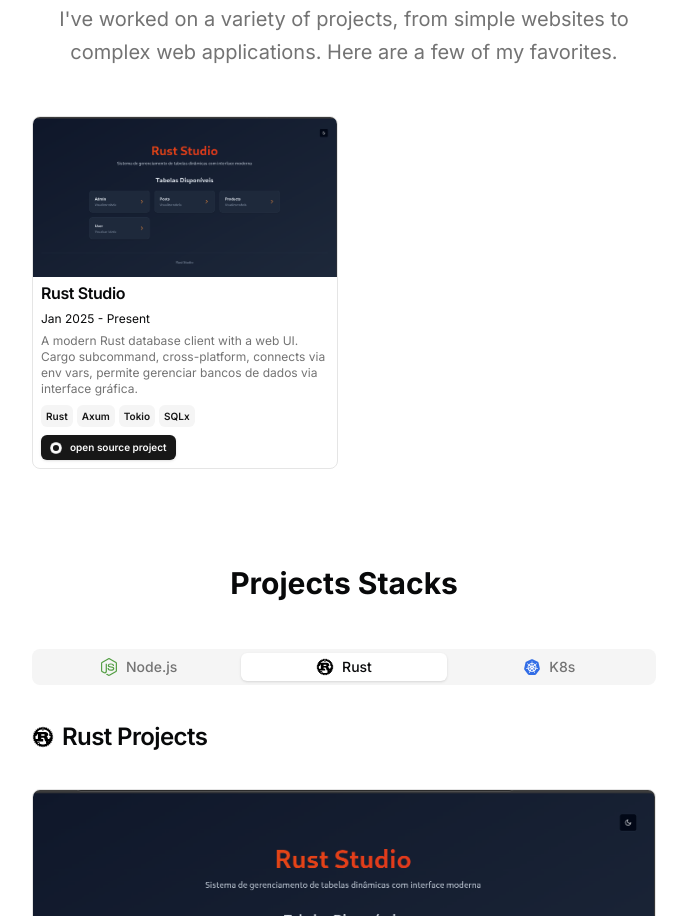
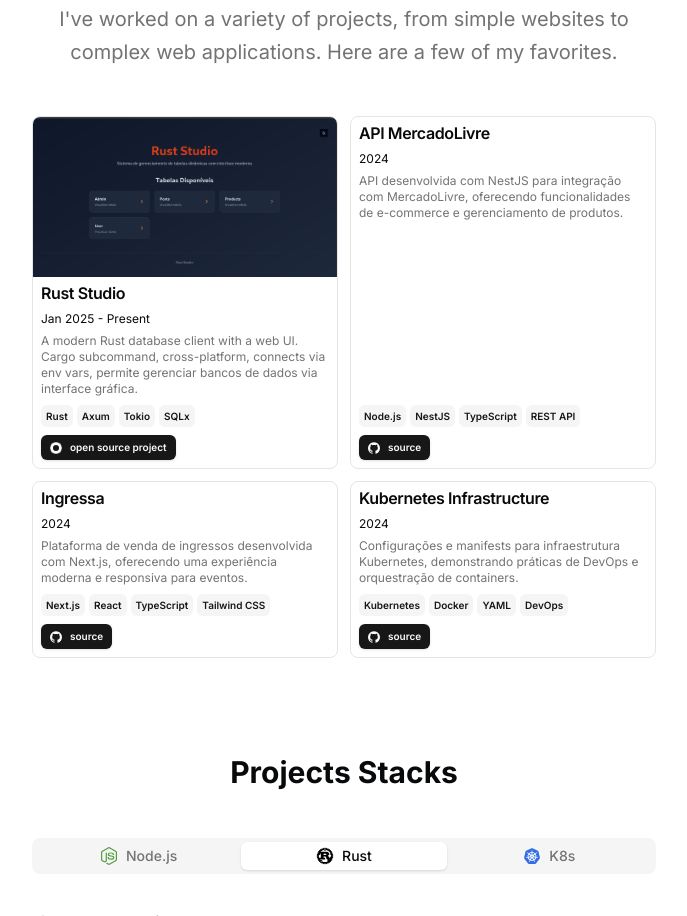
Before and after one commit to ReimaoHenrique/PortfolioHenriqueReimao, a Next.js app: page / in a window 1280 px wide. Shown: the part 1089-2005 px from the top of the page, without its empty margins (296-983 px from the left). Built offline with nearby package versions, Linux system fonts and the light colour scheme.

Commit message:
- Add projects/stack

```diff
--- a/src/app/layout.tsx
+++ b/src/app/layout.tsx
@@ -29,9 +29,10 @@
     images: [
       {
         url: `${DATA.url}${DATA.avatarUrl}`,
-        width: 1200,
-        height: 630,
+        width: 800,
+        height: 600,
         alt: `${DATA.name} - Software Developer`,
+        type: "image/jpeg",
       },
     ],
   },
@@ -51,6 +52,13 @@
     description: DATA.description,
     card: "summary_large_image",
     images: [`${DATA.url}${DATA.avatarUrl}`],
+  },
+  other: {
+    "og:image": `${DATA.url}${DATA.avatarUrl}`,
+    "og:image:width": "800",
+    "og:image:height": "600",
+    "og:image:type": "image/jpeg",
+    "og:image:alt": `${DATA.name} - Software Developer`,
   },
   verification: {
     google: "",
--- a/src/components/Projects-Tabs.tsx
+++ b/src/components/Projects-Tabs.tsx
@@ -104,27 +104,30 @@
         <TabsContent value="k8s">
           <BlurFade delay={BLUR_FADE_DELAY * 3}>
             <Card>
-              <CardHeader>
-                <CardTitle className="flex items-center gap-2">
+              <CardTitle className="mt-10 mb-10 flex items-center gap-2">
                 <Image
                   src="/logo/k8s.svg"
                   alt="Kubernetes"
                   width={22}
                   height={22}
                 />
-                  Kubernetes Projects
+                K8s Projects
               </CardTitle>
-                <CardDescription>
-                  Orquestrando containers como maestro 🐳
-                </CardDescription>
-              </CardHeader>
-              <CardContent className="grid gap-3">
-                <ul className="list-disc ml-4 space-y-1">
-                  <li>Cluster local com Minikube + Podman</li>
-                  <li>Pipeline CI/CD com deploy automático</li>
-                  <li>Observabilidade com Prometheus + Grafana</li>
-                </ul>
-              </CardContent>
+              {DATA.projects
+                .filter((project) => (project as any).stack === "K8s")
+                .map((project, id) => (
+                  <ProjectCard
+                    href={project.href}
+                    key={project.title}
+                    title={project.title}
+                    description={project.description}
+                    dates={project.dates}
+                    tags={project.technologies}
+                    image={project.image}
+                    video={(project as any).video}
+                    links={project.links}
+                  />
+                ))}
             </Card>
           </BlurFade>
         </TabsContent>
--- a/src/data/resume.tsx
+++ b/src/data/resume.tsx
@@ -110,11 +110,11 @@
     {
       title: "Rust Studio",
       stack: "Rust",
-      href: "https://chatcollect.com",
+      href: "https://docs.rs/crate/rust-studio/latest",
       dates: "Jan 2025 - Present",
       active: true,
       description:
-        "A modern Rust database client with a web UI. Cargo subcommand, cross-platform, connects via env vars, permite gerenciar bancos de dados via interface gráfica. ",
+        "A modern Rust database client with a web UI. Cargo subcommand, cross-platform, connects via env vars, permite gerenciar bancos de dados via interface gráfica.",
       technologies: ["Rust", "Axum", "Tokio", "SQLx"],
       links: [
         {
@@ -124,8 +124,57 @@
         },
       ],
       image: "/rust-studio-painel.png",
-      //video:
-      //"https://pub-83c5db439b40468498f97946200806f7.r2.dev/chat-collect.mp4",
+    },
+    {
+      title: "API MercadoLivre",
+      stack: "Node.js",
+      href: "https://github.com/ReimaoHenrique/api_mercadolivre",
+      dates: "2024",
+      active: false,
+      description:
+        "API desenvolvida com NestJS para integração com MercadoLivre, oferecendo funcionalidades de e-commerce e gerenciamento de produtos.",
+      technologies: ["Node.js", "NestJS", "TypeScript", "REST API"],
+      links: [
+        {
+          type: "source",
+          href: "https://github.com/ReimaoHenrique/api_mercadolivre",
+          icon: <Icons.github className="size-3" />,
+        },
+      ],
+    },
+    {
+      title: "Ingressa",
+      stack: "Node.js",
+      href: "https://github.com/ReimaoHenrique/Ingressa",
+      dates: "2024",
+      active: false,
+      description:
+        "Plataforma de venda de ingressos desenvolvida com Next.js, oferecendo uma experiência moderna e responsiva para eventos.",
+      technologies: ["Next.js", "React", "TypeScript", "Tailwind CSS"],
+      links: [
+        {
+          type: "source",
+          href: "https://github.com/ReimaoHenrique/Ingressa",
+          icon: <Icons.github className="size-3" />,
+        },
+      ],
+    },
+    {
+      title: "Kubernetes Infrastructure",
+      stack: "K8s",
+      href: "https://github.com/ReimaoHenrique/infra-k8s",
+      dates: "2024",
+      active: false,
+      description:
+        "Configurações e manifests para infraestrutura Kubernetes, demonstrando práticas de DevOps e orquestração de containers.",
+      technologies: ["Kubernetes", "Docker", "YAML", "DevOps"],
+      links: [
+        {
+          type: "source",
+          href: "https://github.com/ReimaoHenrique/infra-k8s",
+          icon: <Icons.github className="size-3" />,
+        },
+      ],
     },
   ],
   hackathons: [
```
Lines whose indentation alone changed are shown as unchanged.
